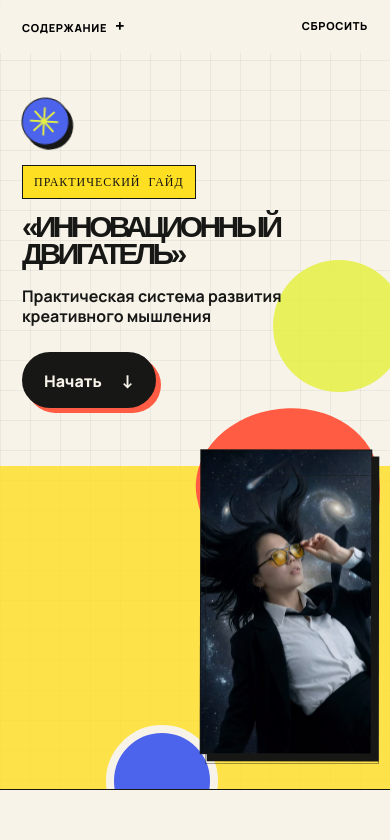
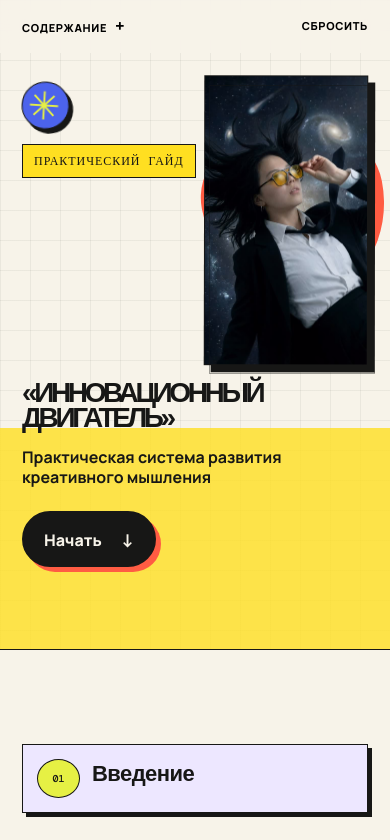
Before and after one commit to ElazAzel/aruzhan_jedai, a React (Vite) app: page / in a window 390 px wide. Shown: the top 840 px of the page. Built offline with nearby package versions, Linux system fonts and the light colour scheme; a web font is replaced by a local one.

Commit message:
Rebuild mobile hero layout

```diff
--- a/src/mobile-fixes.css
+++ b/src/mobile-fixes.css
@@ -1057,7 +1057,7 @@
 }
 
 .cover-shape.two {
-  right: -48px;
+  right: 0;
   bottom: auto;
   top: 9%;
   width: min(18vw, 250px);
@@ -1069,63 +1069,58 @@
 
 @media (max-width: 860px) {
   .cover {
-    min-height: 790px;
-    padding: 98px 22px 48px;
+    min-height: 650px;
+    padding: 82px 22px 34px;
     background-size: 30px 30px;
   }
 
-  .cover::before { background: linear-gradient(180deg, transparent 0 59%, rgba(255, 223, 33, .8) 59% 100%); }
+  .cover::before { background: linear-gradient(180deg, transparent 0 66%, rgba(255, 223, 33, .8) 66% 100%); }
   .cover-copy { width: 100%; }
-  .cover-mark { width: 47px; height: 47px; margin-bottom: 20px; font-size: 38px; }
+  .cover-mark { width: 47px; height: 47px; margin-bottom: 15px; font-size: 38px; }
   .eyebrow { margin-bottom: 14px; }
-  .cover h1 { max-width: 100%; font-size: 30px; letter-spacing: -.12em; margin-bottom: 18px; }
+  .cover h1 { max-width: 100%; margin-top: 188px; font-size: 28px; letter-spacing: -.12em; margin-bottom: 16px; }
   .cover-subtitle { max-width: 284px; font-size: 16px; }
-  .start { margin-top: 26px; }
+  .start { margin-top: 24px; }
 
   .cover-art {
-    inset: auto 18px 32px auto;
-    width: min(48vw, 202px);
-    height: 390px;
+    inset: 78px 22px auto auto;
+    width: 164px;
+    height: 290px;
   }
 
   .cover-art::before {
-    top: 41px;
-    right: -10px;
-    width: min(47vw, 190px);
+    top: 42px;
+    right: -18px;
+    width: 182px;
   }
 
   .cover-art::after {
     right: 0;
-    bottom: 0;
-    width: min(44vw, 180px);
-    height: 315px;
+    bottom: auto;
+    top: 0;
+    width: 164px;
+    height: 290px;
     transform: translate(7px, 7px);
   }
 
   .cover-photo {
     right: 0;
-    bottom: 0;
-    width: min(44vw, 180px);
-    max-height: 315px;
+    bottom: auto;
+    top: 0;
+    width: 164px;
+    height: 290px;
+    max-height: none;
     box-shadow: 7px 7px 0 #171716;
   }
 
-  .cover-logo-dark {
-    left: -29px;
-    bottom: 17px;
-    width: min(35vw, 142px);
-    padding: 6px 7px;
-    box-shadow: 3px 3px 0 #171716;
-  }
-
-  .cover-shape.one { right: 44%; bottom: -48px; width: 112px; height: 112px; border-width: 8px; }
-  .cover-shape.two { right: -15px; top: 33%; width: 132px; height: 132px; }
+  .cover-shape.one,
+  .cover-shape.two { display: none; }
 }
 
 @media (max-width: 380px) {
-  .cover { min-height: 740px; }
-  .cover h1 { font-size: 29px; max-width: 100%; }
-  .cover-art { width: 45vw; height: 345px; }
-  .cover-photo { width: 42vw; max-height: 282px; }
-  .cover-art::after { width: 42vw; height: 282px; }
+  .cover { min-height: 630px; }
+  .cover h1 { margin-top: 176px; font-size: 27px; max-width: 100%; }
+  .cover-art { right: 18px; width: 150px; height: 266px; }
+  .cover-photo { width: 150px; height: 266px; }
+  .cover-art::after { width: 150px; height: 266px; }
 }
```
